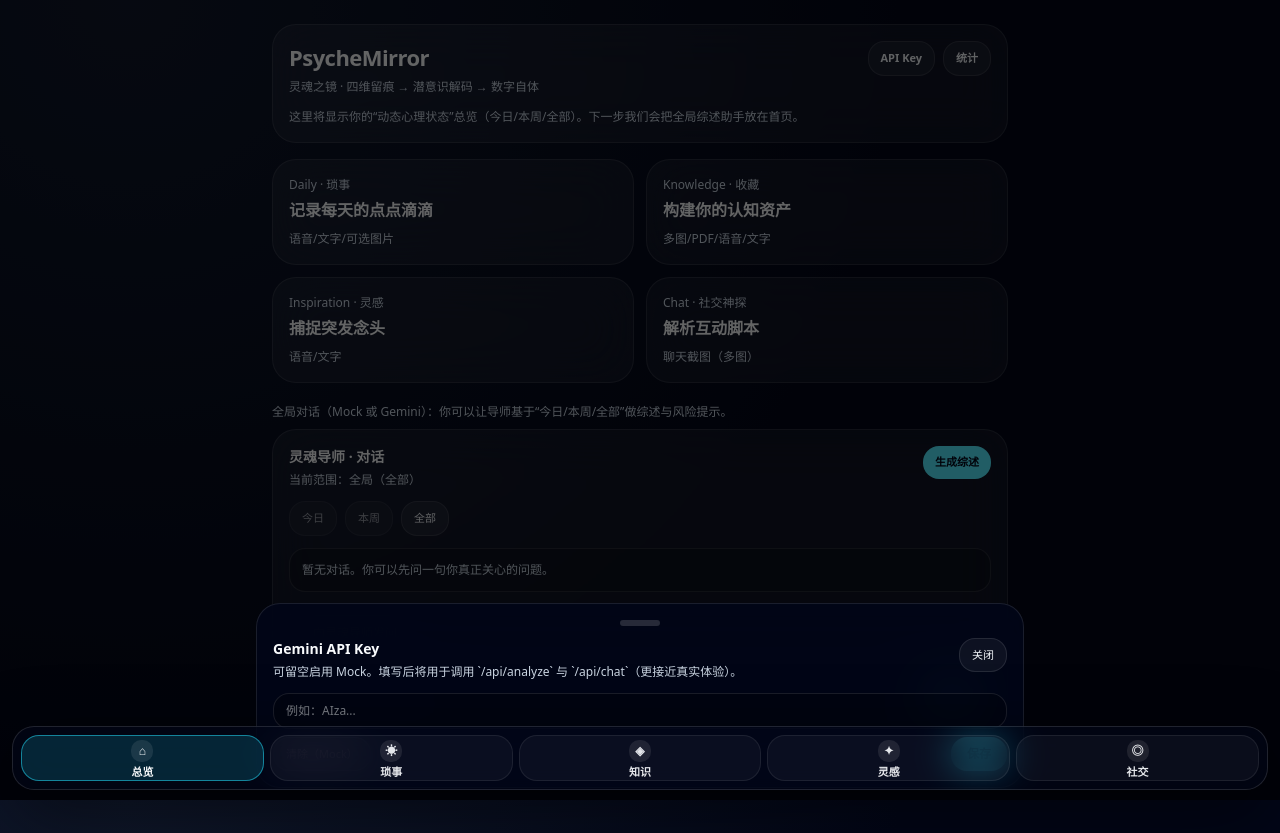
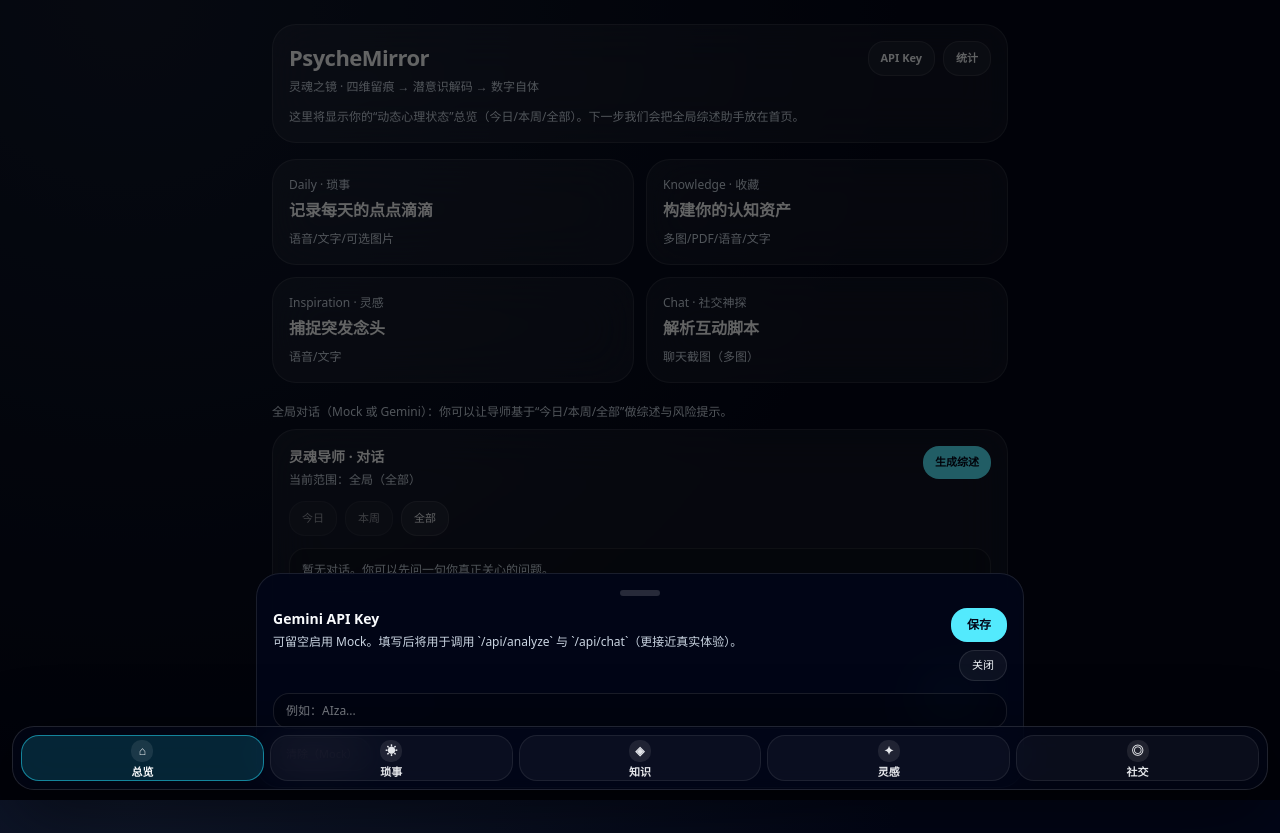
Before and after one commit to jeffwjwang/dpsychemirror-web, a Next.js app: page / in a window 1280 px wide. Both pictures are taken after a click on the button "API Key". Built offline with nearby package versions, Linux system fonts and the light colour scheme; a web font is replaced by a local one.

Commit message:
Update ApiKeySheet.tsx

```diff
--- a/components/settings/ApiKeySheet.tsx
+++ b/components/settings/ApiKeySheet.tsx
@@ -37,13 +37,25 @@ export function ApiKeySheet({
               可留空启用 Mock。填写后将用于调用 `/api/analyze` 与 `/api/chat`（更接近真实体验）。
             </div>
           </div>
+          <div className="flex flex-col items-end gap-2">
             <button
               type="button"
-            className="rounded-2xl border border-white/10 bg-white/5 px-3 py-2 text-[11px] text-slate-100"
+              className="rounded-2xl bg-cyan-300 px-4 py-2 text-[12px] font-semibold text-slate-950"
+              onClick={() => {
+                settingsStore.set({ userApiKey: key.trim() });
+                onClose();
+              }}
+            >
+              保存
+            </button>
+            <button
+              type="button"
+              className="rounded-2xl border border-white/10 bg-white/5 px-3 py-1.5 text-[11px] text-slate-100"
               onClick={onClose}
             >
               关闭
             </button>
+          </div>
         </div>
 
         <div className="mt-3 grid gap-2">
@@ -66,16 +78,6 @@ export function ApiKeySheet({
             >
               清除（Mock）
             </button>
-            <button
-              type="button"
-              className="rounded-2xl bg-cyan-300 px-4 py-2 text-[12px] font-semibold text-slate-950"
-              onClick={() => {
-                settingsStore.set({ userApiKey: key.trim() });
-                onClose();
-              }}
-            >
-              保存
-            </button>
           </div>
         </div>
       </div>
```
Lines whose indentation alone changed are shown as unchanged.
